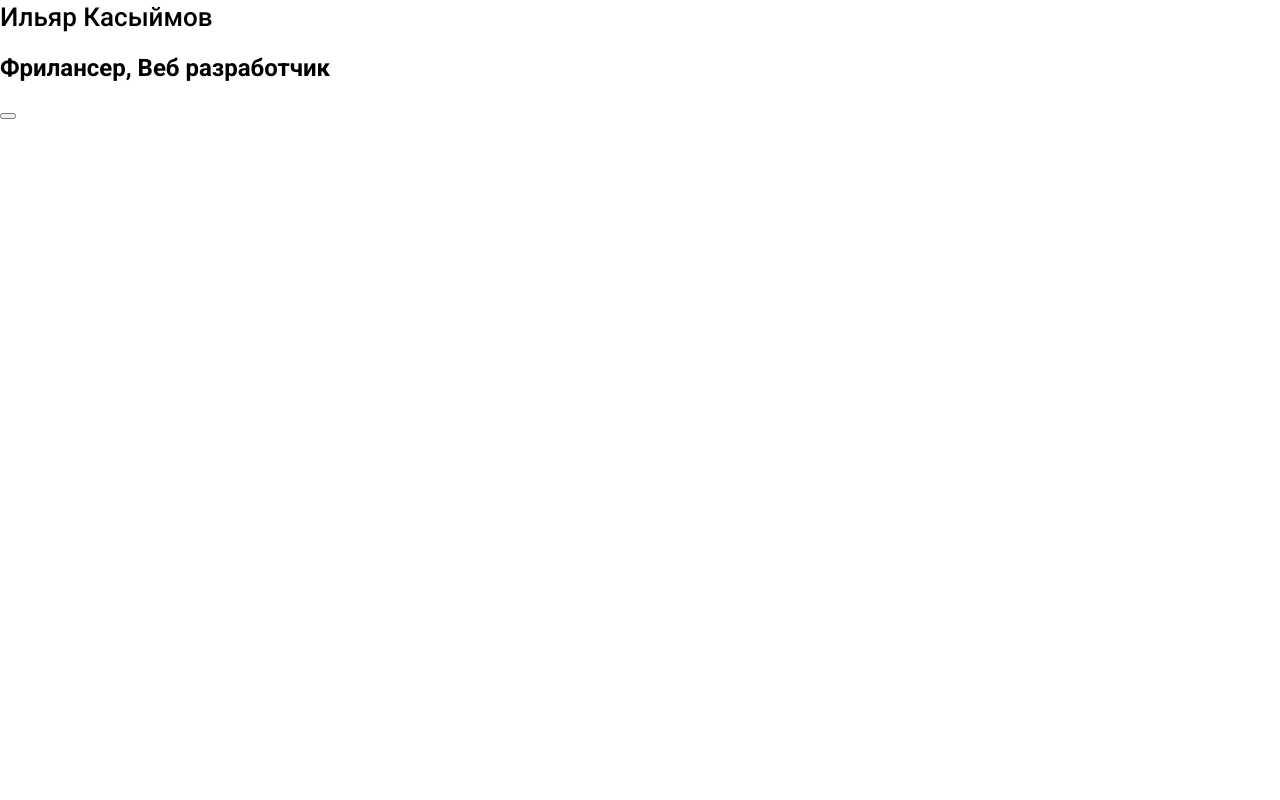
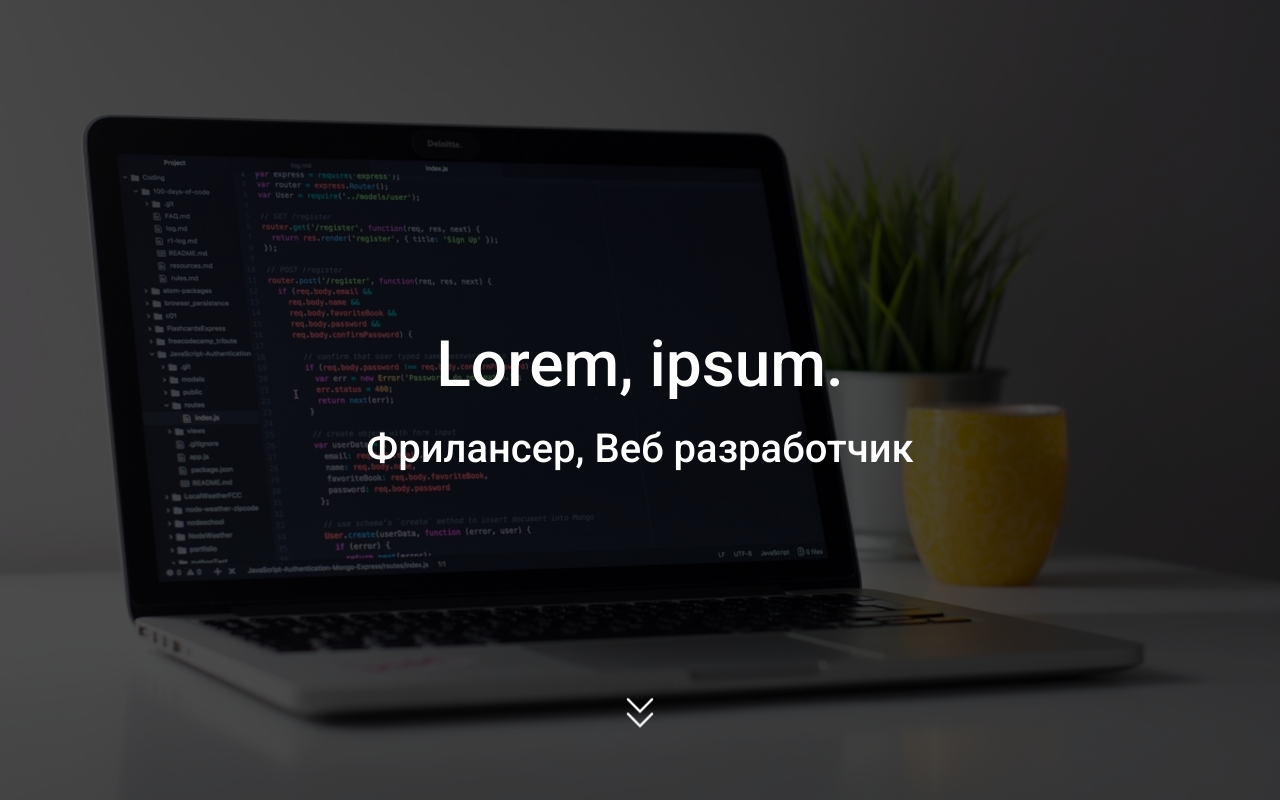
Before and after one commit to Ilyar96/portfolio, a React (Vite) app: page / in a window 1280 px wide. Built offline with nearby package versions, Linux system fonts and the light colour scheme.

Commit message:
added Intro block

```diff
--- /dev/null
+++ b/src/assets/scss/variables.scss
@@ -0,0 +1,8 @@
+:root {
+	--primary: #1974d2;
+	--primary-text: #333;
+	--white: #fff;
+	--black: #000;
+}
+
+$primary: #1974d2;
--- a/src/components/UI/htag/Htag.module.scss
+++ b/src/components/UI/htag/Htag.module.scss
@@ -1,23 +1,21 @@
 .h1 {
 	margin: 0;
 
-	font-size: 26px;
+	font-size: 4rem;
 	font-weight: 500;
-	line-height: 35px;
 }
 
 .h2 {
 	margin: 0;
 
-	font-size: 22px;
+	font-size: 2.5rem;
 	font-weight: 500;
-	line-height: 30px;
 }
 
 .h3 {
 	margin: 0;
 
-	font-size: 20px;
+	font-size: 1.25rem;
 	font-weight: 600;
 	line-height: 27px;
 }
--- a/src/components/UI/htag/Htag.tsx
+++ b/src/components/UI/htag/Htag.tsx
@@ -1,3 +1,4 @@
+import React from 'react';
 import styles from './Htag.module.scss';
 import cn from 'classnames';
 
--- a/src/components/UI/index.js
+++ b/src/components/UI/index.js
@@ -1 +1,2 @@
 export * from "./htag/Htag";
+export * from "./scrollButton/ScrollButton";
--- /dev/null
+++ b/src/components/UI/scrollButton/ScrollButton.jsx
@@ -0,0 +1,24 @@
+import React from "react";
+import styles from "./ScrollButton.module.scss";
+import cn from "classnames";
+
+export const ScrollButton = ({ className }) => {
+	return (
+		<button aria-hidden="true" className={cn(className, styles.scroll)}>
+			<svg
+				width="80px"
+				height="80px"
+				viewBox="0 0 24 24"
+				xmlns="http://www.w3.org/2000/svg"
+				fill="none"
+				stroke="#fff"
+				stroke-width="1"
+				stroke-linecap="round"
+				stroke-linejoin="miter"
+			>
+				<polyline points="7 13 12 18 17 13"></polyline>
+				<polyline points="7 7 12 12 17 7"></polyline>
+			</svg>
+		</button>
+	);
+};
--- /dev/null
+++ b/src/components/UI/scrollButton/ScrollButton.module.scss
@@ -0,0 +1,11 @@
+.scroll {
+	background: none;
+	border: none;
+	cursor: pointer;
+}
+
+.scroll svg {
+	max-width: 100%;
+	max-height: 100%;
+	object-fit: contain;
+}
--- a/src/components/app/app.scss
+++ b/src/components/app/app.scss
@@ -2,6 +2,7 @@
 
 body {
 	font-family: "Roboto", sans-serif;
+	color: var(--primary-text);
 }
 
 .visually-hidden {
--- a/src/components/intro/Intro.jsx
+++ b/src/components/intro/Intro.jsx
@@ -1,12 +1,21 @@
 import React from "react";
-import { Htag } from "../UI/";
+import { Htag, ScrollButton } from "../UI/";
+import styles from "./Intro.module.scss";
+import bgImage from "./coding.jpg";
 
 export const Intro = () => {
 	return (
-		<section className="">
-			<Htag tag={"h1"}>Ильяр Касыймов</Htag>
-			<h2>Фрилансер, Веб разработчик</h2>
-			<button></button>
+		<section className={styles.root}>
+			<img
+				className={styles.background}
+				src={bgImage}
+				alt="Ноутбук на рабочем столе"
+			/>
+			<Htag className={styles.h1} tag={"h1"}>
+				Lorem, ipsum.
+			</Htag>
+			<Htag tag={"h2"}>Фрилансер, Веб разработчик</Htag>
+			<ScrollButton className={styles.scroll} />
 		</section>
 	);
 };
--- /dev/null
+++ b/src/components/intro/Intro.module.scss
@@ -0,0 +1,65 @@
+.root {
+	position: relative;
+
+	display: flex;
+	flex-direction: column;
+	justify-content: center;
+	align-items: center;
+	min-height: 100vh;
+
+	color: var(--white);
+
+	@media (max-height: 470px) {
+		min-height: 470px;
+	}
+}
+
+.root::before {
+	content: "";
+	background-color: rgba(0, 0, 0, 0.7);
+	z-index: -1;
+}
+
+.root::before,
+.background {
+	position: absolute;
+	top: 0;
+	left: 0;
+
+	width: 100%;
+	height: 100%;
+}
+
+.background {
+	z-index: -2;
+
+	object-fit: cover;
+}
+
+.h1 {
+	margin-bottom: 1.5rem;
+}
+
+.scroll {
+	position: absolute;
+	bottom: 1.875rem;
+	left: 50%;
+
+	width: 4.375rem;
+	height: 5rem;
+
+	transform: translate3d(-50%, -20px, 0);
+}
+
+.scroll svg {
+	animation: bounce 1s infinite ease-in-out alternate;
+}
+
+@keyframes bounce {
+	0% {
+		transform: translate3d(0, -20px, 0);
+	}
+	100% {
+		transform: translate3d(0, 20px, 0);
+	}
+}
--- a/src/index.jsx
+++ b/src/index.jsx
@@ -2,6 +2,7 @@ import React from "react";
 import ReactDOM from "react-dom/client";
 import { App } from "./components";
 import "normalize.css";
+import "./assets/scss/variables.scss";
 
 const root = ReactDOM.createRoot(document.getElementById("root"));
 
```
Also changed, not shown: src/components/intro/chevrons-down.svg (added), src/components/intro/coding.jpg (added).
